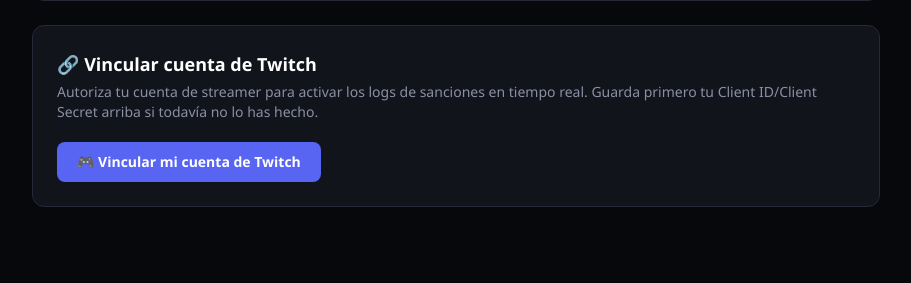
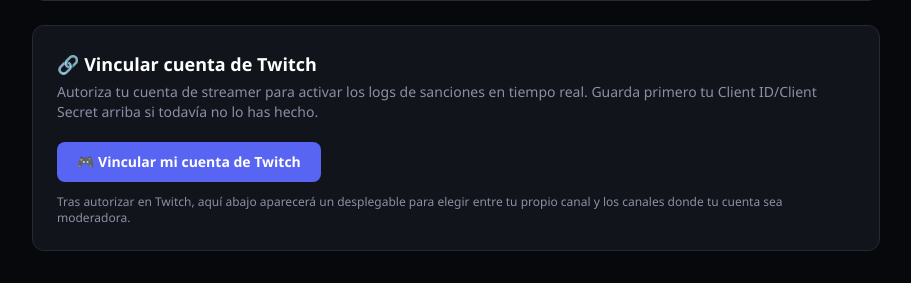
Before and after one commit to nunofr-10/X1CLNTDSCRDXX_SCRT_MMXXVI, a Flask app: page /twitch/logs in a window 1280 px wide. Shown: the part 806-1089 px from the top of the page, without its empty margins (184-1095 px from the left). Before the commit the page ends 1013 px from the top, so only its background shows below. Run offline with Flask 3, Linux system fonts and the light colour scheme; the visitor is signed in with stand-in values (Sample User, id 1); data that the repository does not hold is empty; some libraries are stand-ins or nearby versions.

Commit message:
Add files via upload

```diff
--- a/templates/logtwitch.html
+++ b/templates/logtwitch.html
@@ -304,6 +304,10 @@
            class="inline-flex items-center gap-2 bg-accent hover:bg-accent/90 text-white text-sm font-semibold px-5 py-2.5 rounded-lg">
           🎮 Vincular mi cuenta de Twitch
         </a>
+        <p class="text-xs text-muted mt-3">
+          Tras autorizar en Twitch, aquí abajo aparecerá un desplegable para elegir entre tu
+          propio canal y los canales donde tu cuenta sea moderadora.
+        </p>
       {% endif %}
 
       {% if config.twitch.available_channels %}
@@ -327,6 +331,14 @@
               Guardar canal
             </button>
           </form>
+        </div>
+      {% elif config.twitch.broadcaster_id %}
+        <div class="border-t border-border pt-5 mt-5">
+          <p class="text-xs text-amber-400">
+            ⚠️ Tu cuenta se vinculó antes de que existiera el selector de canal. Pulsa
+            "Volver a vincular / renovar permisos" arriba para que aparezca el desplegable
+            con tu canal y los que moderas.
+          </p>
         </div>
       {% endif %}
     </section>
```
